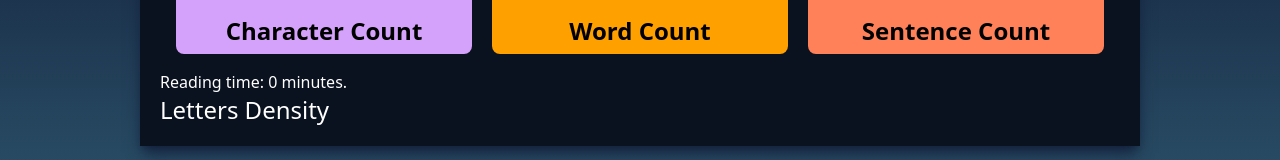
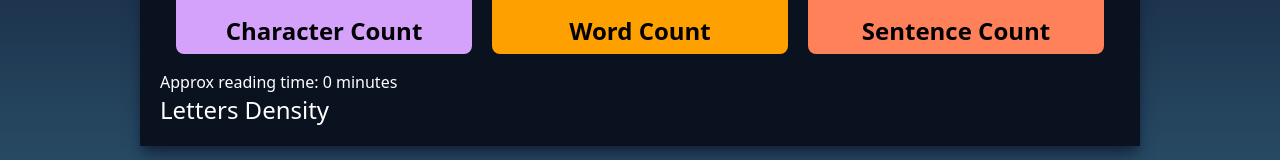
Before and after one commit to EstesJorie/LetterAnalyser, a React (Vite) app: page / in a window 1280 px wide. Shown: the part 148-308 px from the top of the page. Built offline with nearby package versions, Linux system fonts and the light colour scheme; the HTML template or start-up script is replaced by a standard one.

Commit message:
fixed minute or minutes

```diff
--- a/components/ReadingTime.jsx
+++ b/components/ReadingTime.jsx
@@ -9,7 +9,7 @@ export default function ReadingTime({text}) {
 
   return (
     <>
-        <div>Reading time: {readingTime} minute{plural}.</div>
+        <div>Approx reading time: {readingTime} minute{plural}</div>
     </>
   )
 }
```
